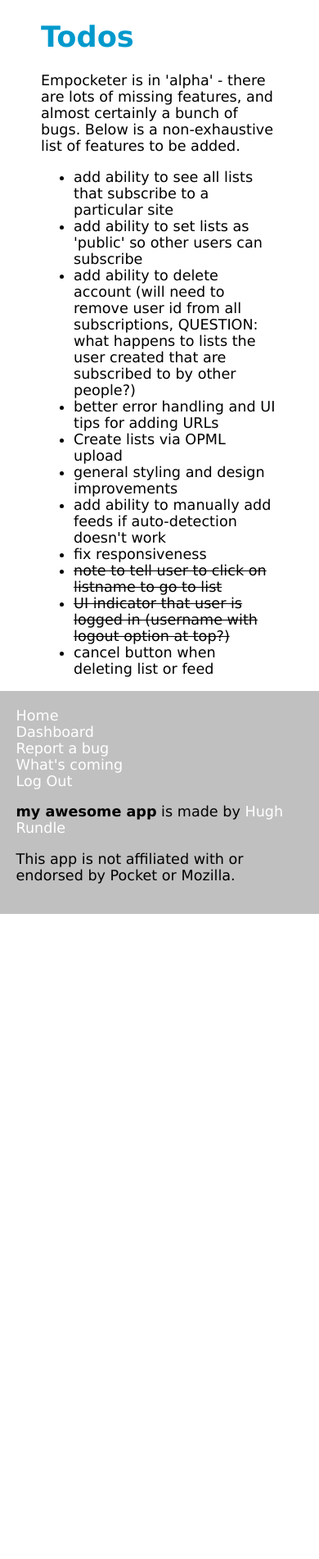
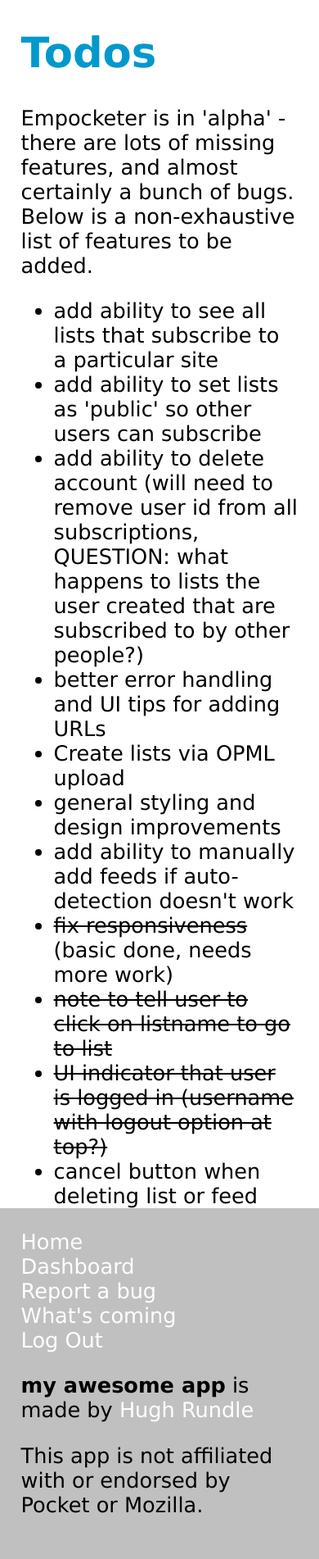
Before and after one commit to NNTin/empocketer, a Node server app: page /todos in a window 390 px wide. Shown: the whole page at 82% size. Before the commit the page ends 1115 px from the top, so only its background shows below. Run offline with Node 20, Linux system fonts and the light colour scheme; some libraries are stand-ins or nearby versions.

Commit message:
fixes to responsiveness and other styling.

```diff
--- a/pocketfeeds.js
+++ b/pocketfeeds.js
@@ -219,6 +219,6 @@ pocketfeeds.getFreshArticles = function() {
 	});
 } // end of getFreshArticles
 
-// setInterval(pocketfeeds.getFreshArticles, 7200000);
-// for testing TODO CHANGE BACK!
-setInterval(pocketfeeds.getFreshArticles, 120000);
+setInterval(pocketfeeds.getFreshArticles, 7200000);
+// for testing
+// setInterval(pocketfeeds.getFreshArticles, 120000);
--- a/public/stylesheets/style.css
+++ b/public/stylesheets/style.css
@@ -134,16 +134,15 @@ form .bugreport {
 }
 
 .logInButton {
-  width: 100%;
   text-align: center;
-  padding: 2em;
+  padding: 1em;
+  border: 2px solid var(--success);
+  margin-bottom: 2em;
 }
 
 .logInButton a {
   font-size: 1.5em;
-  padding: 0.25em 1em;
   color: var(--success);
-  border: 2px solid var(--success);
 }
 
 .logout {
@@ -160,3 +159,25 @@ form .bugreport {
   color: var(--failure);
   text-decoration: line-through;
 }
+
+@media only screen and (max-width: 600px) {
+
+  body {
+    font-size: 160%;
+    margin: 0;
+    padding: 0 1em;
+  }
+
+  header {
+    margin: 0;
+  }
+
+  footer {
+    margin: -1em;
+    padding: 1em;
+  }
+
+  .logInButton {
+    /* margin: -50px; */
+  }
+}
--- a/views/todos.hbs
+++ b/views/todos.hbs
@@ -10,7 +10,7 @@
 	<li>Create lists via OPML upload</li>
 	<li>general styling and design improvements</li>
 	<li>add ability to manually add feeds if auto-detection doesn't work</li>
-	<li>fix responsiveness</li>
+	<li><del>fix responsiveness</del> (basic done, needs more work)</li>
 	<li><del>note to tell user to click on listname to go to list</del></li>
 	<li><del>UI indicator that user is logged in (username with logout option at top?)</del></li>
 	<li>cancel button when deleting list or feed</li>
```
